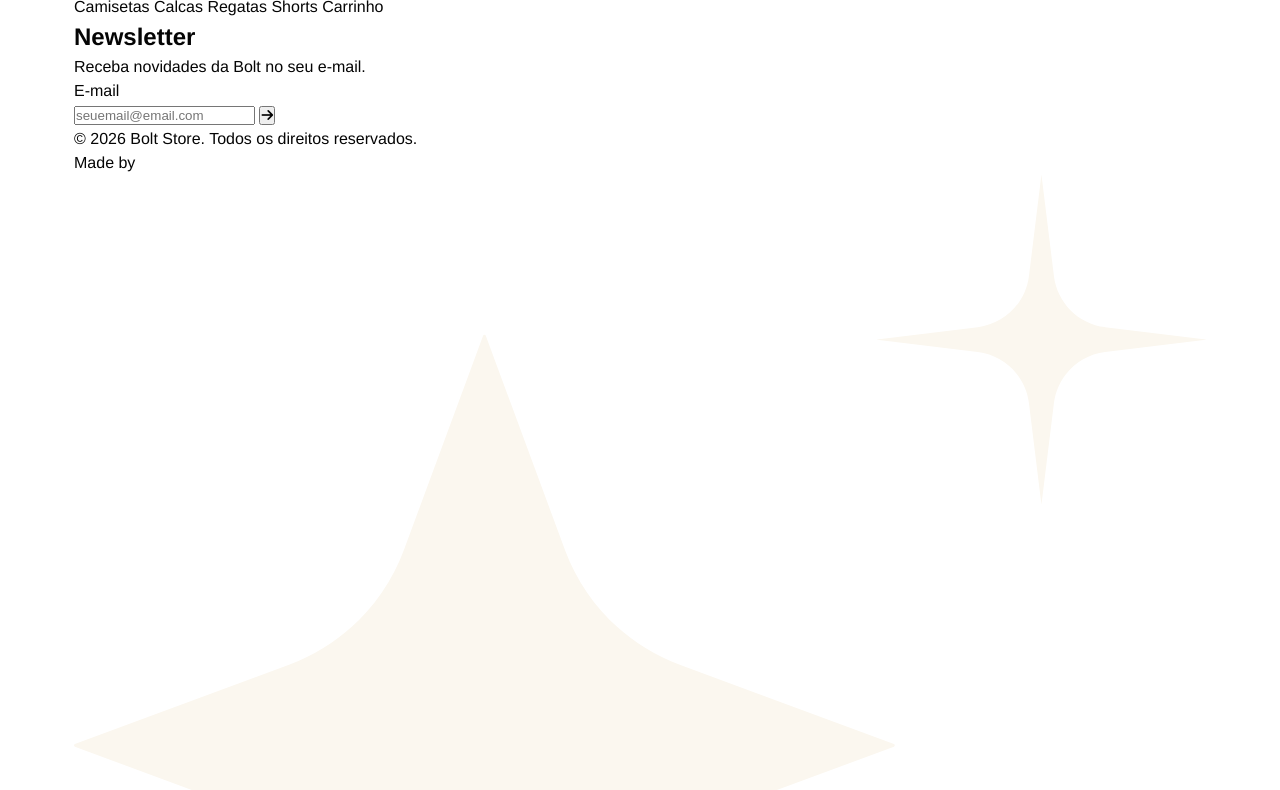
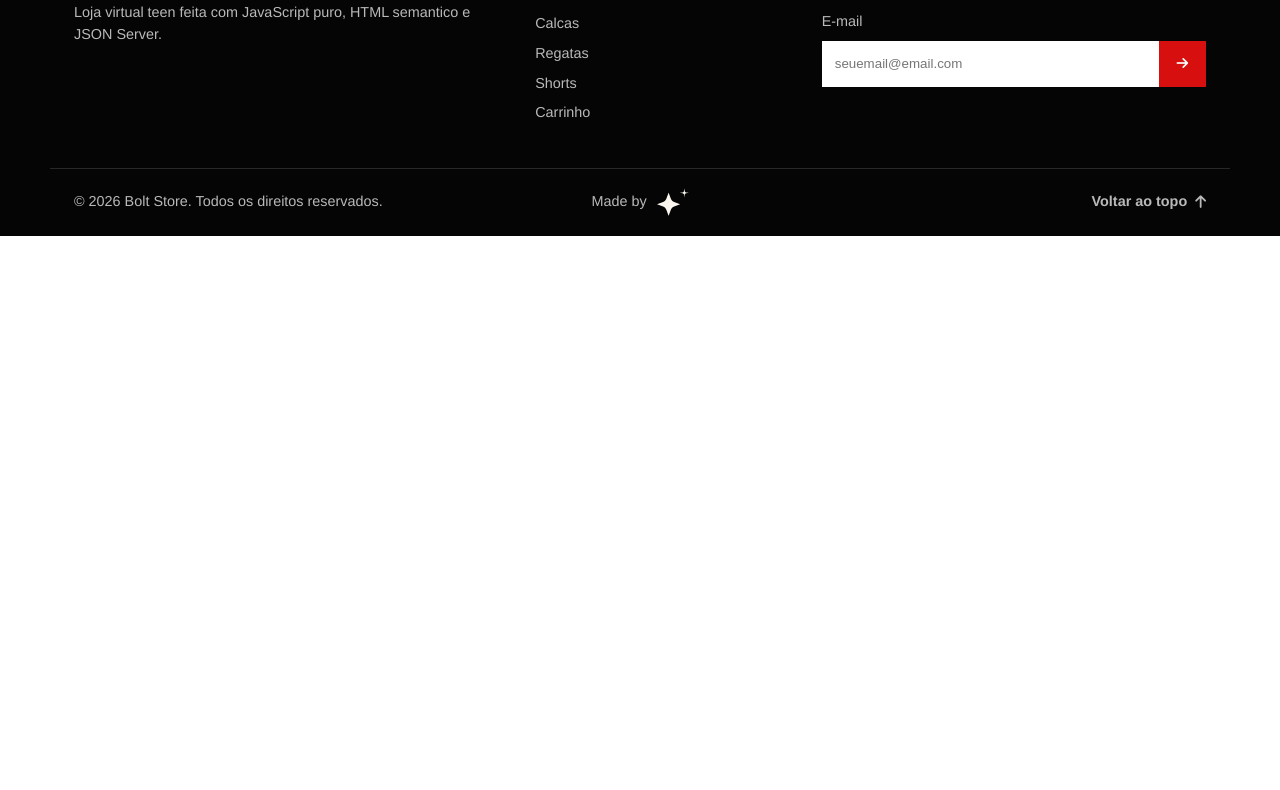
Before and after one commit to manuelalramos/bolt_store, a website built with Vite: page index.html in a window 1280 px wide. Shown: the part 5978-6768 px from the top of the page. After the commit the page ends 6214 px from the top, so only its background shows below. Built offline with nearby package versions, Linux system fonts and the light colour scheme; data requests are answered from the project's data file.

Commit message:
style : estiliza o footer

```diff
--- /dev/null
+++ b/assets/css/footer.css
@@ -0,0 +1,134 @@
+.rodape {
+    background: var(--preto);
+    color: var(--branco);
+    padding-top: 56px;
+}
+
+.rodape-grade {
+    display: grid;
+    gap: 42px;
+    grid-template-columns: 1.2fr 0.7fr 1.1fr;
+    padding-bottom: 44px;
+}
+
+.logo-rodape {
+    margin-bottom: 18px;
+}
+
+.rodape p,
+.rodape a,
+.newsletter label {
+    color: rgba(255, 255, 255, 0.72);
+    font-size: 0.9rem;
+}
+
+.rodape h2 {
+    color: var(--branco);
+    font-size: 0.82rem;
+    margin-bottom: 14px;
+    text-transform: uppercase;
+}
+
+.rodape nav {
+    display: grid;
+    gap: 8px;
+}
+
+.rodape nav a,
+.voltar-topo,
+.made-by {
+    transition:
+        color 0.2s ease,
+        transform 0.2s ease;
+}
+
+.rodape nav a:hover,
+.voltar-topo:hover,
+.made-by:hover {
+    color: var(--vermelho);
+    transform: translateX(4px);
+}
+
+.logo-rodape:hover {
+    color: inherit;
+    transform: none;
+}
+
+.made-by {
+    align-items: center;
+    display: inline-flex;
+    gap: 10px;
+}
+
+.made-by img {
+    height: 28px;
+    width: 32px;
+}
+
+.made-by-final {
+    justify-self: center;
+}
+
+.newsletter {
+    display: grid;
+    gap: 8px;
+    margin-top: 14px;
+}
+
+.newsletter div {
+    display: flex;
+}
+
+.newsletter input {
+    background: var(--branco);
+    border: 1px solid var(--branco);
+    color: var(--preto);
+    min-height: 46px;
+    padding: 0 12px;
+    width: 100%;
+}
+
+.newsletter button {
+    background: var(--vermelho);
+    border: 1px solid var(--vermelho);
+    color: var(--branco);
+    min-height: 46px;
+    transition:
+        background 0.2s ease,
+        border-color 0.2s ease;
+    width: 54px;
+}
+
+.newsletter button:hover {
+    background: var(--branco);
+    border-color: var(--branco);
+    color: var(--preto);
+}
+
+.newsletter span {
+    color: var(--vermelho);
+    font-size: 0.84rem;
+    font-weight: 700;
+    min-height: 20px;
+}
+
+.newsletter span.sucesso {
+    color: #55d17b;
+}
+
+.rodape-final {
+    align-items: center;
+    border-top: 1px solid rgba(255, 255, 255, 0.14);
+    display: grid;
+    gap: 18px;
+    grid-template-columns: 1fr auto 1fr;
+    min-height: 68px;
+}
+
+.voltar-topo {
+    align-items: center;
+    display: inline-flex;
+    font-weight: 700;
+    gap: 8px;
+    justify-self: end;
+}
--- a/assets/css/main.css
+++ b/assets/css/main.css
@@ -5,3 +5,4 @@
 @import url(./atalhos.css);
 @import url(./categorias-home.css);
 @import url(./ofertas.css);
+@import url(./footer.css);
```
